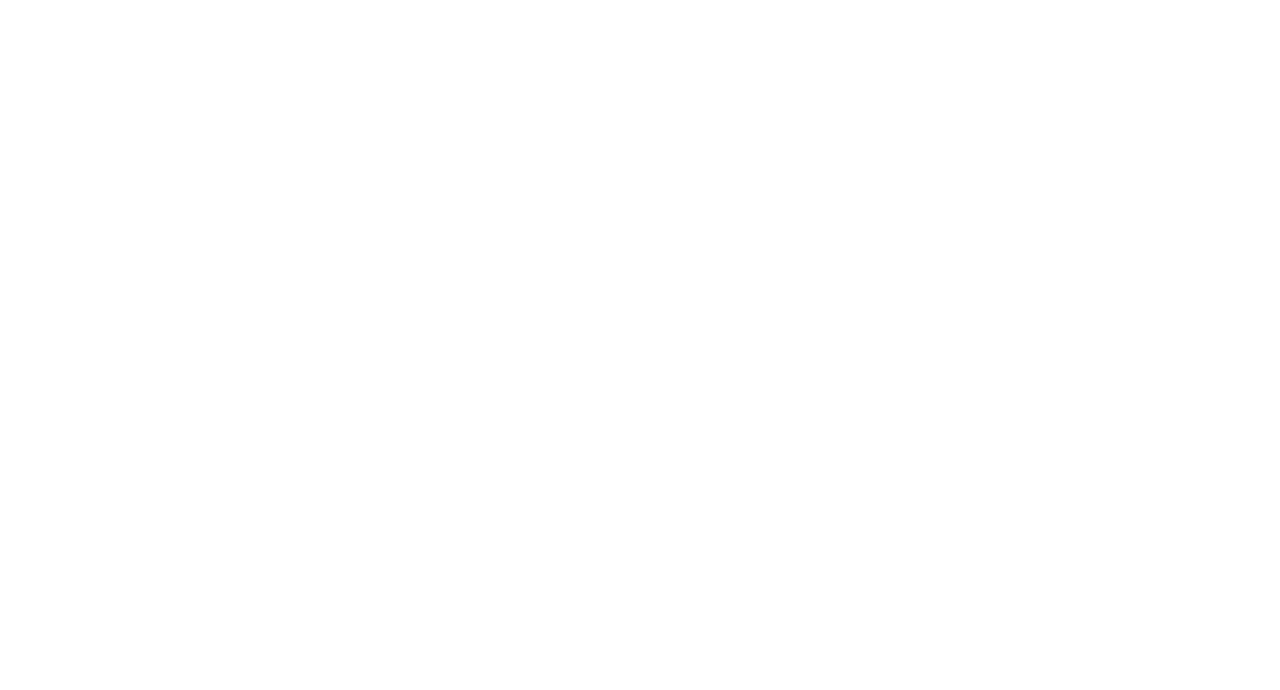
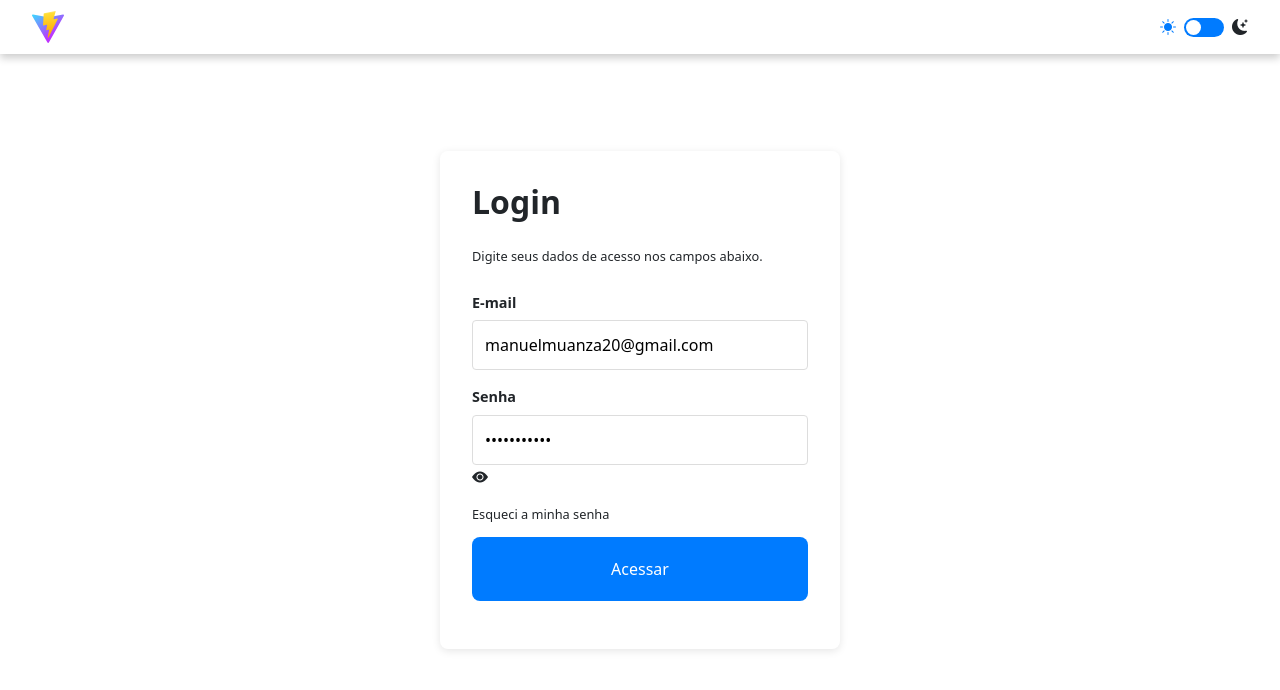
Before and after one commit to sffs-ao/achei, a React (Vite) app: page /entrar in a window 1280 px wide. Before the commit this address had no page. Shown: the top 690 px of the page. Built offline with nearby package versions, Linux system fonts and the light colour scheme.

Commit message:
add route login fix

```diff
--- a/src/App.jsx
+++ b/src/App.jsx
@@ -17,6 +17,7 @@ import Profile from "./pages/Profile";
 
 import "./app.css";
 import Layout from "./Layout";
+import Sign from "./pages/Sign";
 
 function App() {
   return (
@@ -36,7 +37,9 @@ function App() {
           <Route path="/notificacoes" element={<Notification />} />
           <Route path="/configuracoes" element={<Settings />} />
           <Route path="/perfil" element={<Profile />} />
+
         </Route>
+        <Route path="/entrar" element={<Sign />} />
       </Routes>
     </Router>
   );
```
